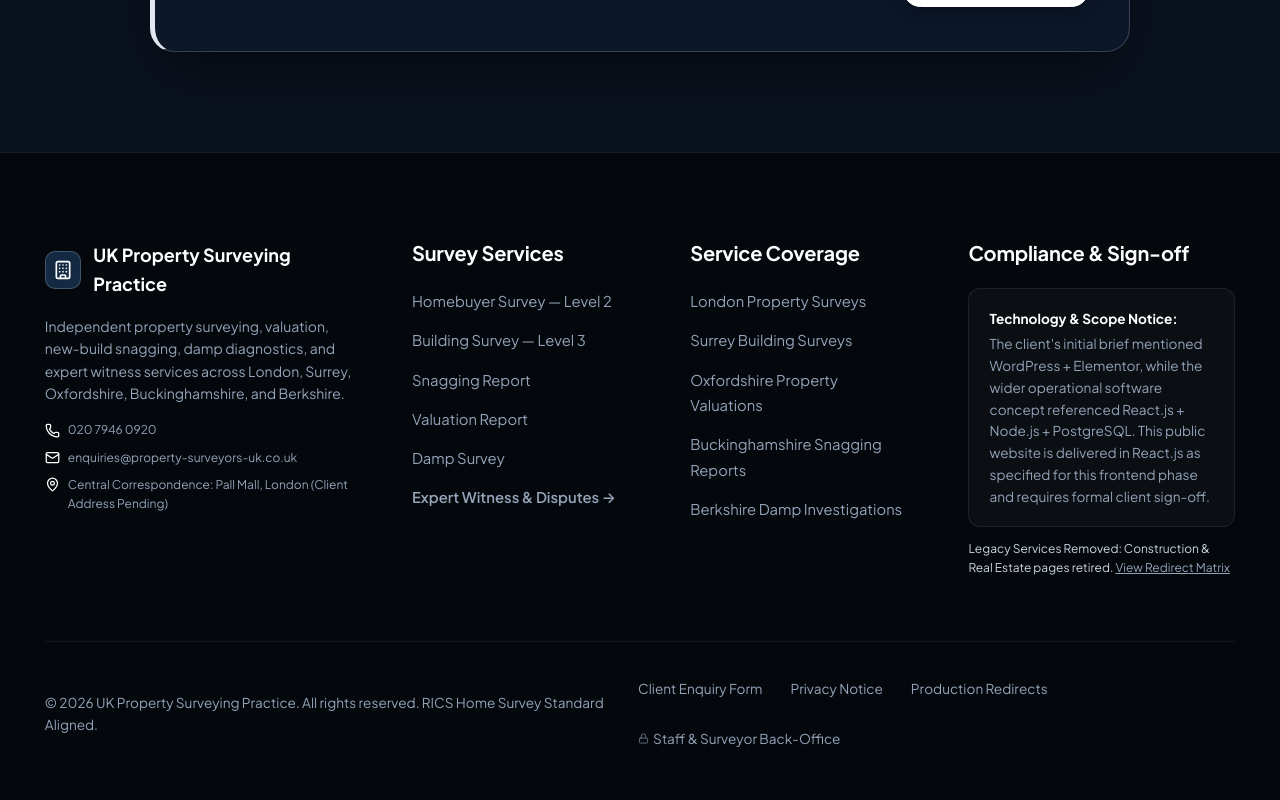
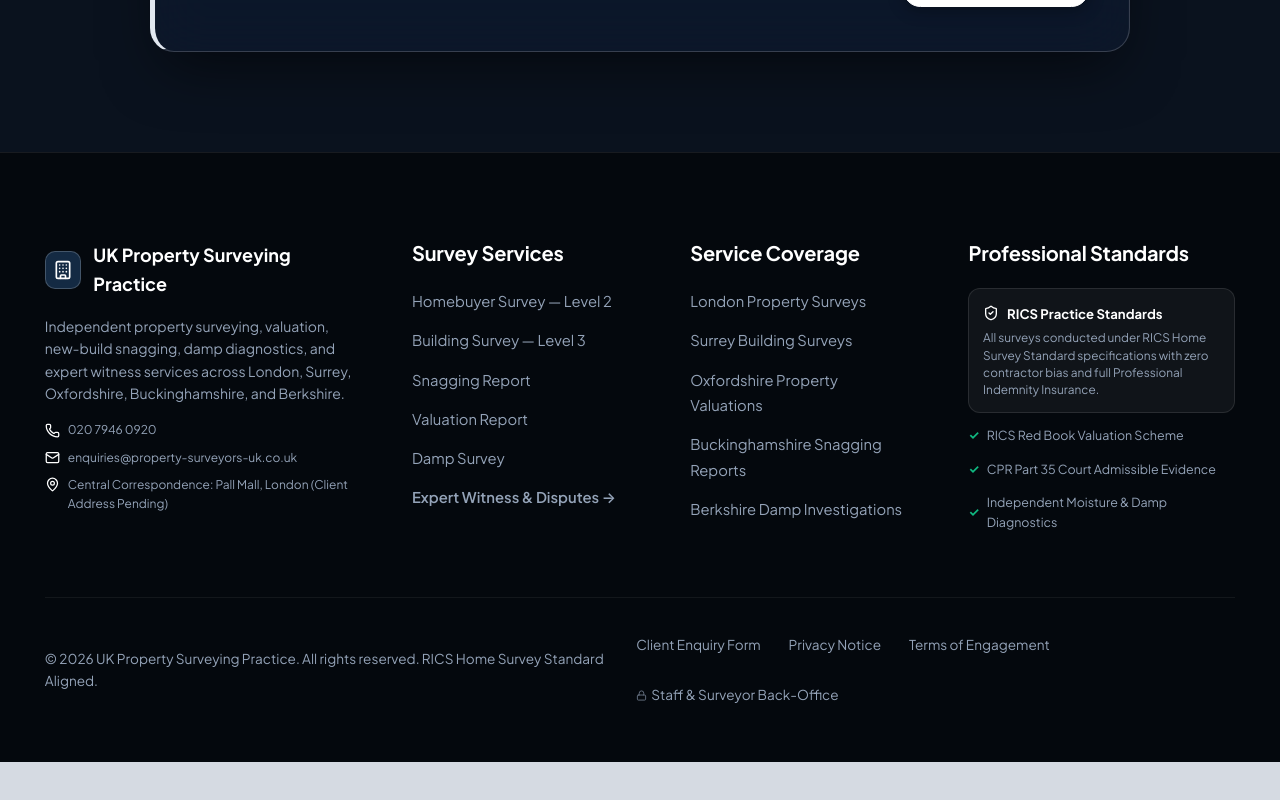
Before and after one commit to AKRITIKUSHWAHA/properitygroup, a React (Vite) app: page /services/valuation-report in a window 1280 px wide. Shown: the part 3090-3890 px from the top of the page. After the commit the page ends 3852 px from the top, so only its background shows below. Built offline with nearby package versions, Linux system fonts and the light colour scheme; a web font is replaced by a local one.

Commit message:
feat: replace internal tech stack notice with professional RICS standards in footer

```diff
--- a/src/components/layout/Footer.jsx
+++ b/src/components/layout/Footer.jsx
@@ -1,6 +1,6 @@
 import React from 'react';
 import { Link } from 'react-router-dom';
-import { Building, MapPin, Phone, Mail, ShieldAlert, ArrowUpRight, Lock } from 'lucide-react';
+import { Building, MapPin, Phone, Mail, ShieldCheck, ShieldAlert, ArrowUpRight, Lock } from 'lucide-react';
 import { siteConfig } from '../../config/siteConfig';
 import { approvedServices } from '../../config/services';
 import { footerCoverageLinks } from '../../config/navigation';
@@ -85,22 +85,38 @@
             </ul>
           </div>
 
-          {/* Governance, Accreditations & Scope */}
+          {/* Governance, Accreditations & Practice Standards */}
           <div>
-            <h4 className="footer-heading">Compliance &amp; Sign-off</h4>
-            <div className="footer-badge-box">
-              <strong style={{ color: 'var(--color-white)', display: 'block', marginBottom: '0.25rem' }}>
-                Technology &amp; Scope Notice:
-              </strong>
-              {siteConfig.techStackNotice.originalBriefNotice}
+            <h4 className="footer-heading">Professional Standards</h4>
+            <div className="footer-badge-box" style={{ background: 'rgba(255, 255, 255, 0.05)', border: '1px solid rgba(255, 255, 255, 0.1)', borderRadius: '12px', padding: '0.85rem' }}>
+              <div style={{ display: 'flex', alignItems: 'center', gap: '0.5rem', marginBottom: '0.35rem' }}>
+                <ShieldCheck size={16} style={{ color: '#FFFFFF', flexShrink: 0 }} />
+                <strong style={{ color: '#FFFFFF', fontSize: '0.82rem' }}>
+                  RICS Practice Standards
+                </strong>
+              </div>
+              <p style={{ margin: 0, fontSize: '0.74rem', color: '#CBD5E1', lineHeight: 1.45 }}>
+                All surveys conducted under RICS Home Survey Standard specifications with zero contractor bias and full Professional Indemnity Insurance.
+              </p>
             </div>
 
-            <div style={{ marginTop: 'var(--space-3)', fontSize: 'var(--font-size-xs)', color: '#CBD5E1' }}>
-              <span>Legacy Services Removed: Construction &amp; Real Estate pages retired. </span>
-              <Link to="/redirects" style={{ color: 'var(--color-silver-light)', textDecoration: 'underline' }}>
-                View Redirect Matrix
-              </Link>
-            </div>
+            <ul className="footer-links" style={{ marginTop: '0.85rem' }}>
+              <li>
+                <span style={{ color: '#94A3B8', fontSize: '0.78rem', display: 'flex', alignItems: 'center', gap: '0.45rem' }}>
+                  <span style={{ color: '#10B981', fontWeight: 'bold' }}>✓</span> RICS Red Book Valuation Scheme
+                </span>
+              </li>
+              <li>
+                <span style={{ color: '#94A3B8', fontSize: '0.78rem', display: 'flex', alignItems: 'center', gap: '0.45rem' }}>
+                  <span style={{ color: '#10B981', fontWeight: 'bold' }}>✓</span> CPR Part 35 Court Admissible Evidence
+                </span>
+              </li>
+              <li>
+                <span style={{ color: '#94A3B8', fontSize: '0.78rem', display: 'flex', alignItems: 'center', gap: '0.45rem' }}>
+                  <span style={{ color: '#10B981', fontWeight: 'bold' }}>✓</span> Independent Moisture &amp; Damp Diagnostics
+                </span>
+              </li>
+            </ul>
           </div>
         </div>
 
@@ -112,7 +128,7 @@
           <div className="footer-bottom-links">
             <Link to="/contact">Client Enquiry Form</Link>
             <Link to="/contact#privacy">Privacy Notice</Link>
-            <Link to="/redirects">Production Redirects</Link>
+            <Link to="/contact">Terms of Engagement</Link>
             {/* Discreet Back-Office link for Practice Personnel only */}
             <Link
               to="/backoffice"
```
